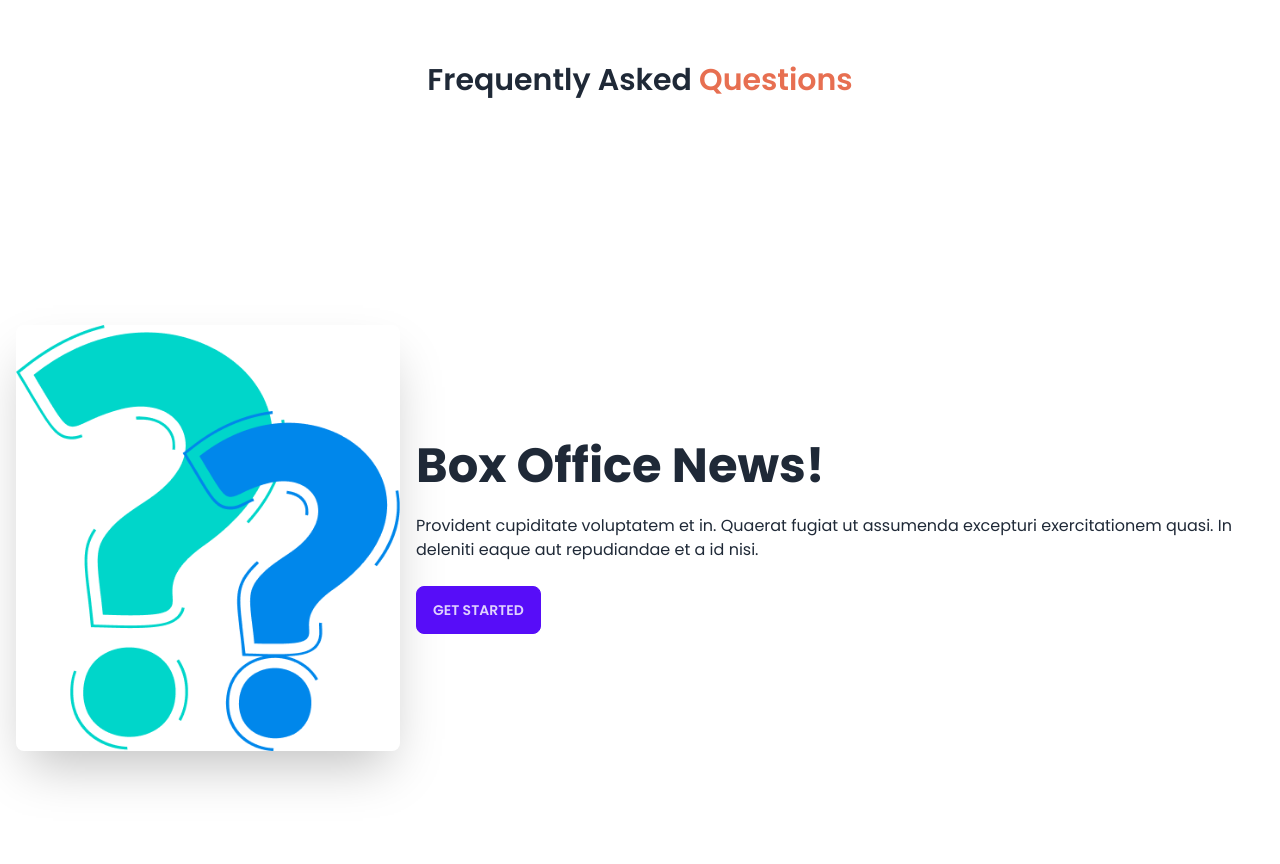
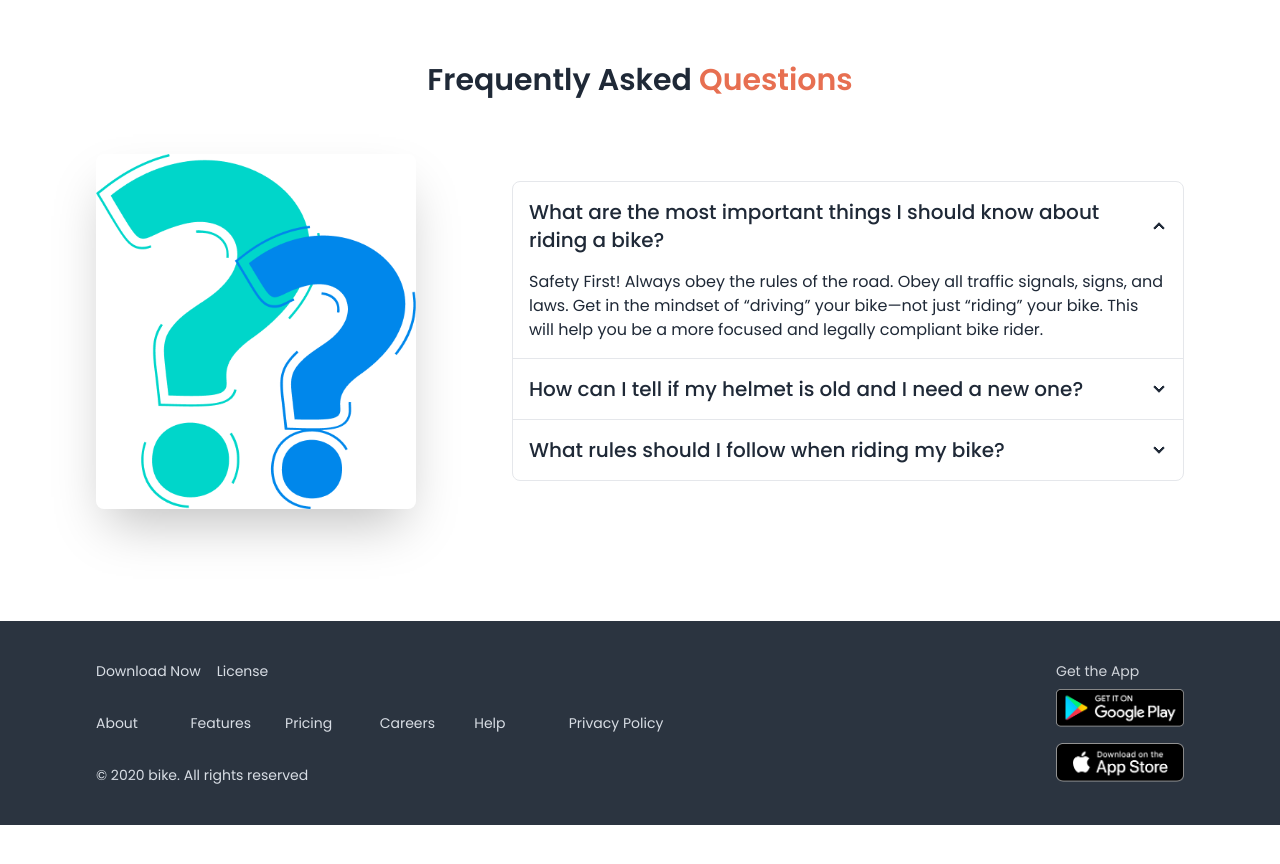
Before and after one commit to saikat-dhar/biker-website-daisyui, a plain HTML site: page index.html in a window 1280 px wide. Shown: the part 2460-3324 px from the top of the page. After the commit the page ends 3285 px from the top, so only its background shows below. Drawn offline with nearby package versions, Linux system fonts and the light colour scheme.

Commit message:
full-done

```diff
--- a/index.html
+++ b/index.html
@@ -294,20 +294,77 @@
       <h2 class="text-3xl font-semibold text-center mb-10 ">Frequently Asked <span class="text-bike-primary">Questions
         </span>
       </h2>
-      <div class="hero min-h-screen ">
-        <div class="hero-content flex-col lg:flex-row">
-          <img src="/images/others/faq.png" class="max-w-sm rounded-lg shadow-2xl" />
+      <div class="hero ">
+        <div class="hero-content flex-col lg:flex-row gap-8 lg:gap-24 px-8 lg:px-24">
+          <img src="/images/others/faq.png" class=" w-3/4 lg:max-w-xs rounded-lg shadow-2xl" />
           <div>
-            <h1 class="text-5xl font-bold">Box Office News!</h1>
-            <p class="py-6">Provident cupiditate voluptatem et in. Quaerat fugiat ut assumenda excepturi exercitationem quasi. In deleniti eaque aut repudiandae et a id nisi.</p>
-            <button class="btn btn-primary">Get Started</button>
+            <div class="join join-vertical w-full">
+              <div class="collapse collapse-arrow join-item border ">
+                <input type="radio" name="my-accordion-4" checked="checked" />
+                <div class="collapse-title text-xl font-medium">
+                  What are the most important things I should
+                  know about riding a bike?
+                </div>
+                <div class="collapse-content">
+                  <p>Safety First! Always obey the rules of the road. Obey all traffic signals, signs, and laws. Get in
+                    the mindset of “driving” your bike—not just “riding” your bike. This will help you be a more focused
+                    and legally compliant bike rider. </p>
+                </div>
+              </div>
+              <div class="collapse collapse-arrow join-item border ">
+                <input type="radio" name="my-accordion-4" />
+                <div class="collapse-title text-xl font-medium">
+                  How can I tell if my helmet is old and I need a
+                  new one?
+                </div>
+                <div class="collapse-content">
+                  <p>Safety First! Always obey the rules of the road. Obey all traffic signals, signs, and laws. Get in
+                    the mindset of “driving” your bike—not just “riding” your bike. This will help you be a more focused
+                    and legally compliant bike rider. </p>
+                </div>
+              </div>
+              <div class="collapse collapse-arrow join-item border ">
+                <input type="radio" name="my-accordion-4" />
+                <div class="collapse-title text-xl font-medium">
+                  What rules should I follow when riding my bike?
+                </div>
+                <div class="collapse-content">
+                  <p>Safety First! Always obey the rules of the road. Obey all traffic signals, signs, and laws. Get in
+                    the mindset of “driving” your bike—not just “riding” your bike. This will help you be a more focused
+                    and legally compliant bike rider. </p>
+                </div>
+              </div>
+            </div>
           </div>
         </div>
       </div>
     </section>
   </main>
   <footer>
-
+    <footer class="footer p-10 bg-neutral text-neutral-content justify-between px-8 lg:px-24 ">
+      <div class=" px-6lg:px-36">
+        <div class="flex gap-4">
+          <p>Download Now</p>
+          <p>License</p>
+        </div>
+        <div class="grid grid-cols-6 my-6">
+          <p>About</p>
+          <p>Features</p>
+          <p>Pricing</p>
+          <p>Careers</p>
+          <p>Help</p>
+          <p>Privacy Policy</p>
+        </div>
+        <p>© 2020 bike. All rights reserved</p>
+      </div>
+      <div class="flex-1">
+        <span class=" text-gray-300">Get the App</span>
+        <div class="grid grid-cols-1 gap-4">
+          <a><img class="w-32" src="images/others/android.png" alt=""></a>
+          <a><img class="w-32" src="images/others/ios.png" alt=""></a>
+        </div>
+      </div>
+    </footer>
   </footer>
 </body>
 
```
